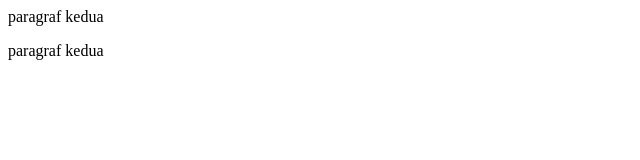
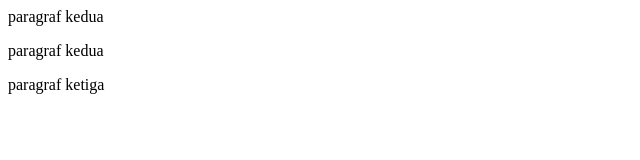
Before and after one commit to MuhammadAbdulAzizAbyan/repo1, a plain HTML site: page index.html in a window 1280 px wide. Shown: the whole page, without its empty margins (0-640 px from the left). Drawn offline with Linux system fonts and the light colour scheme.

Commit message:
menambah paragraf ketiga

```diff
--- a/index.html
+++ b/index.html
@@ -1,2 +1,3 @@
 <p>paragraf kedua</p>
 <p>paragraf kedua</p>
+<p>paragraf ketiga</p>
```
